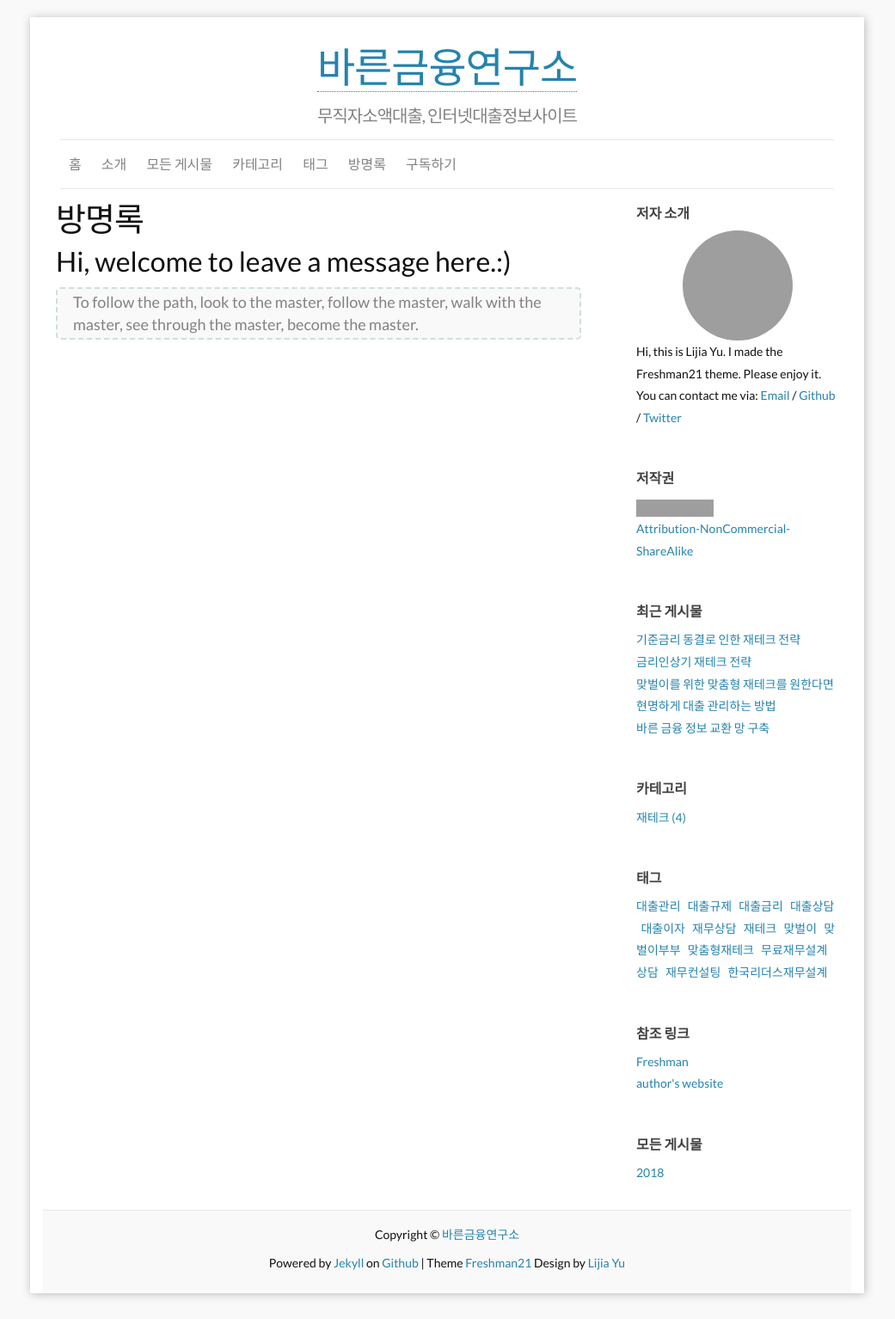
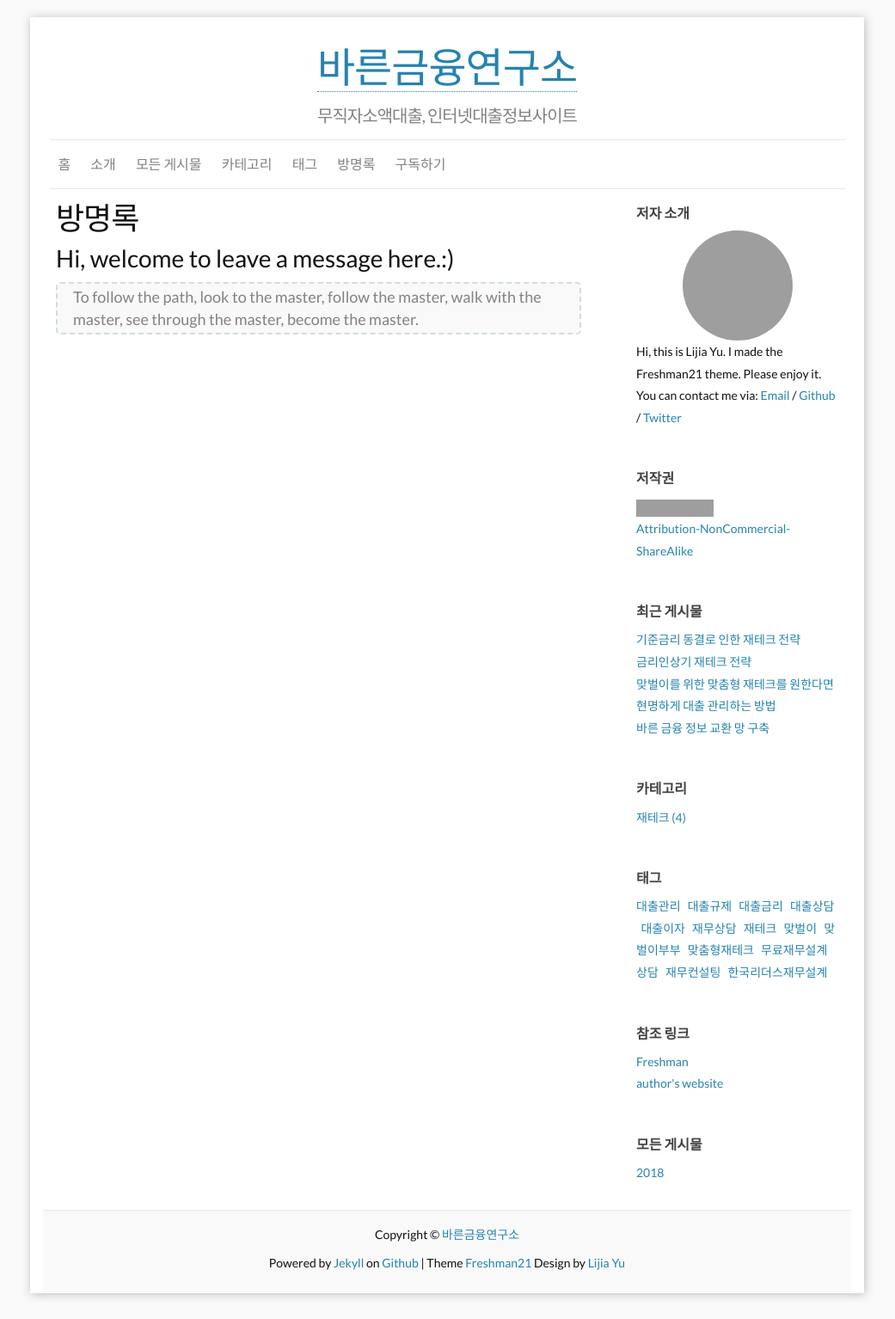
Before and after one commit to leevra/finance, a Jekyll site: the page built from f_guestbook.md, in a window 1280 px wide. Shown: the whole page at 86% size, without its empty margins (120-1161 px from the left). Built offline with Jekyll 4.4.1, drawn with Linux system fonts in a browser that asks for light colours; comment, search, counter and statistics services are not loaded; grey boxes are pictures that could not be loaded.

Commit message:
VersionActivity

```diff
--- a/css/main.scss
+++ b/css/main.scss
@@ -32,7 +32,7 @@ $content-width:    960px;
 $page-width:       1000px;
 
 $on-palm:          600px;
-$on-laptop:        800px;
+$on-laptop:        1800px;
 
 
 
```
